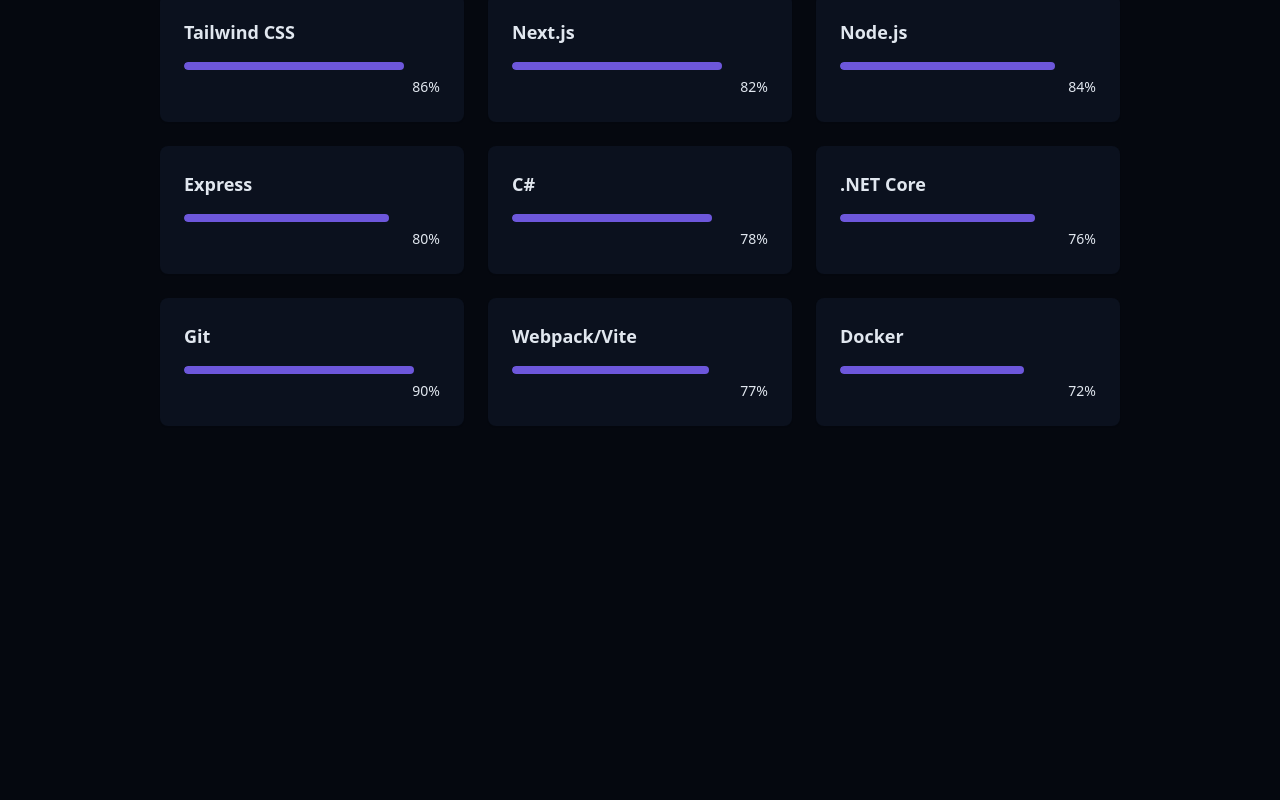
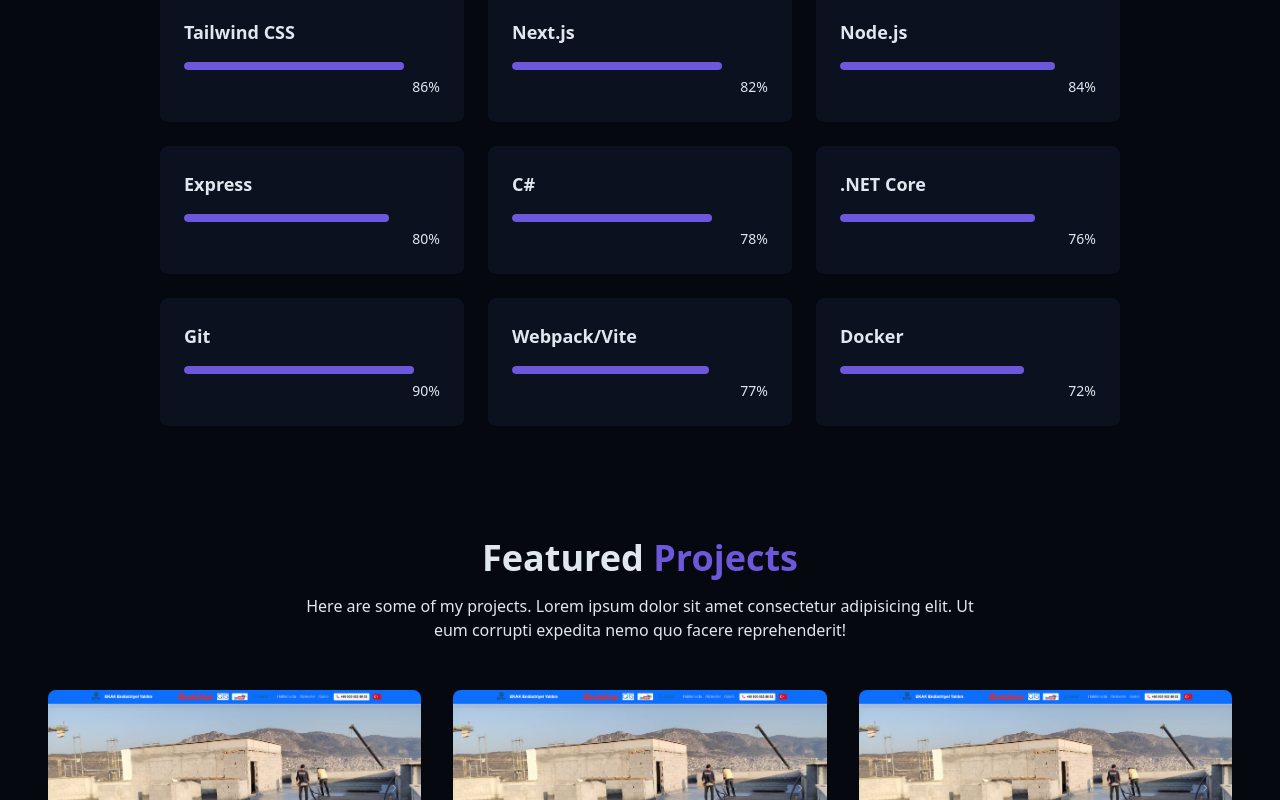
Before and after one commit to umutfr/Portfolio-K, a React (Vite) app: page / in a window 1280 px wide. Shown: the part 2000-2800 px from the top of the page. Before the commit the page ends 2522 px from the top, so only its background shows below. Built offline with nearby package versions, Linux system fonts and the light colour scheme.

Commit message:
ProjectsSrction eklendi.

```diff
--- /dev/null
+++ b/src/components/ProjectsSection.jsx
@@ -0,0 +1,92 @@
+import { ExternalLink, Github } from "lucide-react"
+
+const projects = [
+    {
+        id: 1,
+        title: "EKAK Yalıtım Sayfası",
+        description: "HTML, CCS ve JS kullanarak gelistirilmistir.",
+        image: "../projects/project1.png",
+        tags:["HTML", "CSS", "JavaScript"],
+        demoUrl: "#",
+        githubUrl: "#",
+    },
+    {
+        id: 1,
+        title: "Karaoğlu İzolasyon Sayfası",
+        description: "HTML, CCS ve JS kullanarak gelistirilmistir.",
+        image: "/projects/project1.png",
+        tags:["HTML", "CSS", "JavaScript"],
+        demoUrl: "#",
+        githubUrl: "#",
+    },
+    {
+        id: 1,
+        title: "Lorem ipsum dolor Sayfası",
+        description: "HTML, CCS ve JS kullanarak gelistirilmistir.",
+        image: "/projects/project1.png",
+        tags:["HTML", "CSS", "JavaScript"],
+        demoUrl: "#",
+        githubUrl: "#",
+    },
+]
+
+
+export const ProjectsSection = () => {
+    return(
+    <section id="projects" className="py-4 px-4 relative">
+        <div className="container mx-auto mx-w-5xl">
+            <h2 className="text-3xl md:text-4xl font-bold mb-4 text-center">Featured <span className="text-primary">Projects</span></h2>
+
+            <p className="text-center text-muted-foreground mb-12 max-w-2xl mx-auto">Here are some of my projects. Lorem ipsum dolor sit amet consectetur adipisicing elit. Ut eum corrupti expedita nemo quo facere reprehenderit!</p>
+
+            <div className="grid grid-cols-1 md:grid-cols-2 lg:grid-cols-3 gap-8">
+                {projects.map((project,key) => (
+                    <div key={key} className="group bg-card rounded-lg overflow-hidden shadow-xs card-hover">
+
+                        <div className="h-max overflow-hidden">
+                            <img src={project.image}
+                            alt={project.title}
+                            className="w-full h-full object-cover transition-transform duration-500 group-hover:scale-110"/>
+
+                        </div>
+
+                        <div className="p-6" >
+                            <div className="flex flex-wrap gap-2 mb-4">
+                                {project.tags.map((tag) =>(
+                                    <span className="px-2 py-1 text-xs border font-medium rounded-full bg-secondary text-secondary-foreground">{tag}
+                                    </span>
+
+                                ))}
+                            </div>
+
+
+
+                        <h3 className="text-xl font-semibold mb-1">{project.title}</h3>
+                        <p className="text-muted-foreground text-sm mb-4">{project.description}
+
+                        </p>
+                        <div className="flex justify-between items-center">
+                            <div className="flex space-x-3">
+                                <a href={project.demoUrl}
+                                target="_blank"
+                                className="text-foreground/80 hover:text-primary transition-colors duration-300">
+                                    <ExternalLink size={20}/>
+                                </a>
+                                <a href={project.githubUrl}
+                                target="_blank"
+                                className="text-foreground/80 hover:text-primary transition-colors duration-300">
+                                    <Github size={20}/>
+                                </a>
+                                </div>
+                                </div>
+                            </div>
+                    </div>
+
+                ))}
+
+            </div>
+        </div>
+
+    </section>
+    )
+}
--- a/src/pages/Home.jsx
+++ b/src/pages/Home.jsx
@@ -4,6 +4,7 @@
 import { HeroSection } from "../components/HeroSection"
 import { AboutSection } from "../components/AboutSection"
 import { SkillsSection } from "../components/SkillsSection"
+import { ProjectsSection } from "../components/ProjectsSection"
 
 
 export const Home = () => {
@@ -23,6 +24,7 @@
         <HeroSection/>
         <AboutSection/>
         <SkillsSection/>
+        <ProjectsSection/>
       </main>
 
       {/* Footer */}
```
Also changed, not shown: public/projects/project1.png (added).
